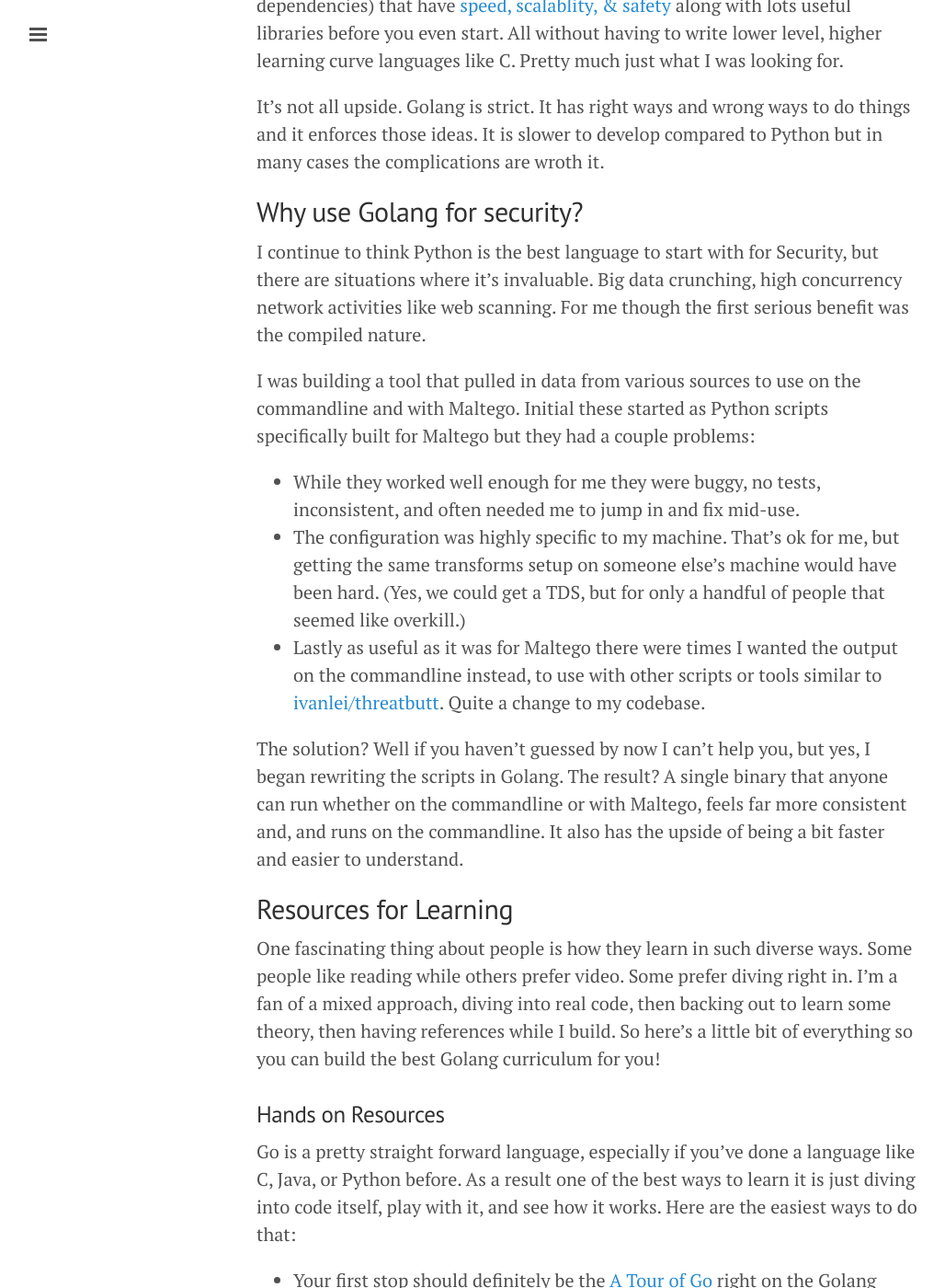
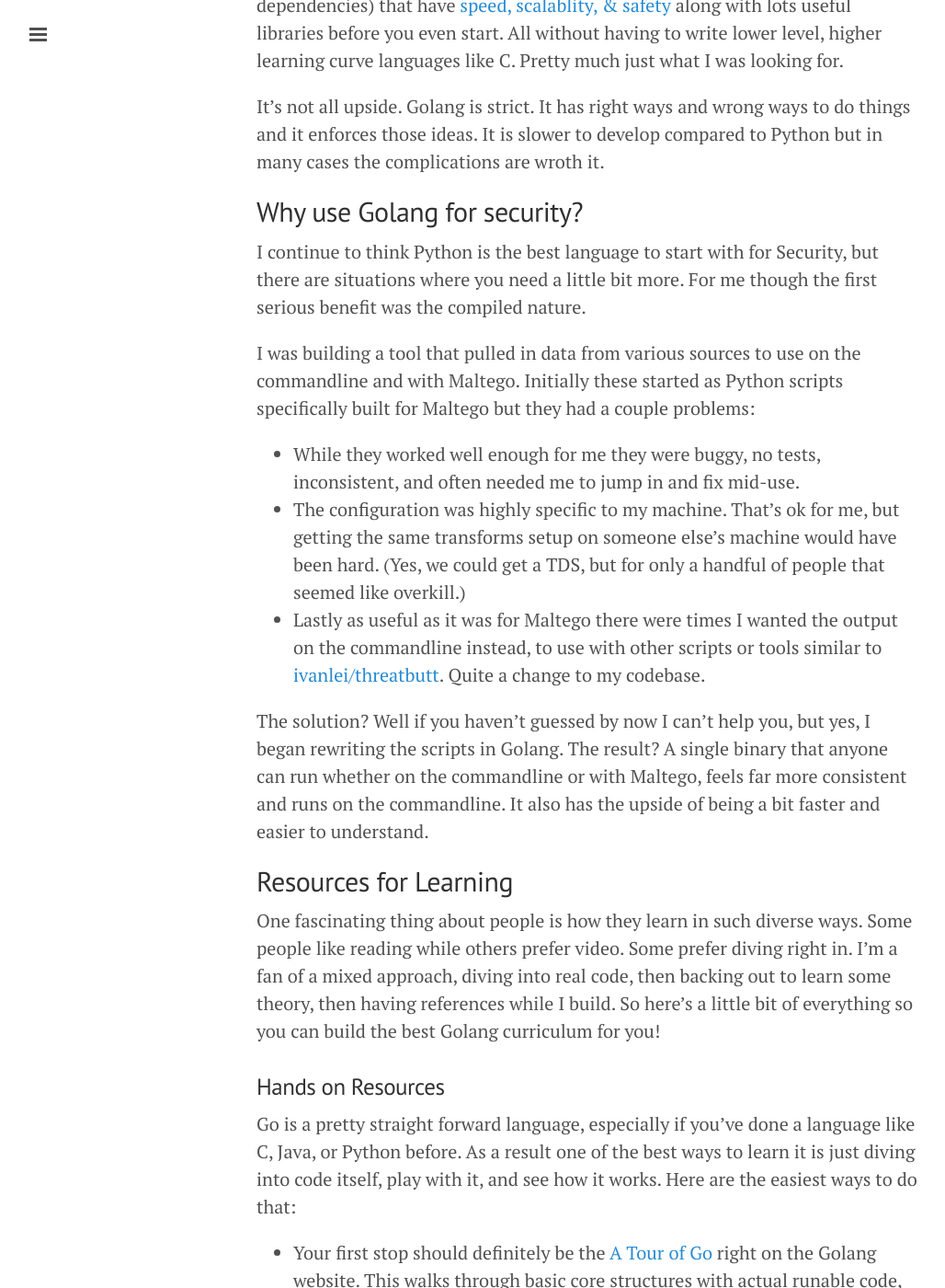
Before and after one commit to sroberts/sroberts.github.io, a Jekyll site: the page built from _posts/2016-07-18-go-for-dfir.md, in a window 1280 px wide and 1400 px high, scrolled down 2153 px. Shown: the whole window at 92% size, without its empty margins (1-1029 px from the left). Built offline with Jekyll 4.4.1, drawn with Linux system fonts in a browser that asks for light colours; nearby versions of some CDN libraries; comment, search, counter and statistics services are not loaded; some of the changed text lies outside the part shown.

Commit message:
edited based on notes from @ivanlei & @bsoman

```diff
--- a/_posts/2016-07-18-go-for-dfir.md
+++ b/_posts/2016-07-18-go-for-dfir.md
@@ -34,15 +34,15 @@
 
 ## Why use Golang for security?
 
-I continue to think Python is the best language to start with for Security, but there are situations where it's invaluable. Big data crunching, high concurrency network activities like web scanning. For me though the first serious benefit was the compiled nature.
+I continue to think Python is the best language to start with for Security, but there are situations where you need a little bit more. For me though the first serious benefit was the compiled nature.
 
-I was building a tool that pulled in data from various sources to use on the commandline and with Maltego. Initial these started as Python scripts specifically built for Maltego but they had a couple problems:
+I was building a tool that pulled in data from various sources to use on the commandline and with Maltego. Initially these started as Python scripts specifically built for Maltego but they had a couple problems:
 
 - While they worked well enough for me they were buggy, no tests, inconsistent, and often needed me to jump in and fix mid-use.
 - The configuration was highly specific to my machine. That's ok for me, but getting the same transforms setup on someone else's machine would have been hard. (Yes, we could get a TDS, but for only a handful of people that seemed like overkill.)
 - Lastly as useful as it was for Maltego there were times I wanted the output on the commandline instead, to use with other scripts or tools similar to [ivanlei/threatbutt](https://github.com/ivanlei/threatbutt). Quite a change to my codebase.
 
-The solution? Well if you haven't guessed by now I can't help you, but yes, I began rewriting the scripts in Golang. The result? A single binary that anyone can run whether on the commandline or with Maltego, feels far more consistent and, and runs on the commandline. It also has the upside of being a bit faster and easier to understand.
+The solution? Well if you haven't guessed by now I can't help you, but yes, I began rewriting the scripts in Golang. The result? A single binary that anyone can run whether on the commandline or with Maltego, feels far more consistent and runs on the commandline. It also has the upside of being a bit faster and easier to understand.
 
 ## Resources for Learning
 
```
Also changed, not shown: other parts of _posts/2016-07-18-go-for-dfir.md (+1 -1 lines).
